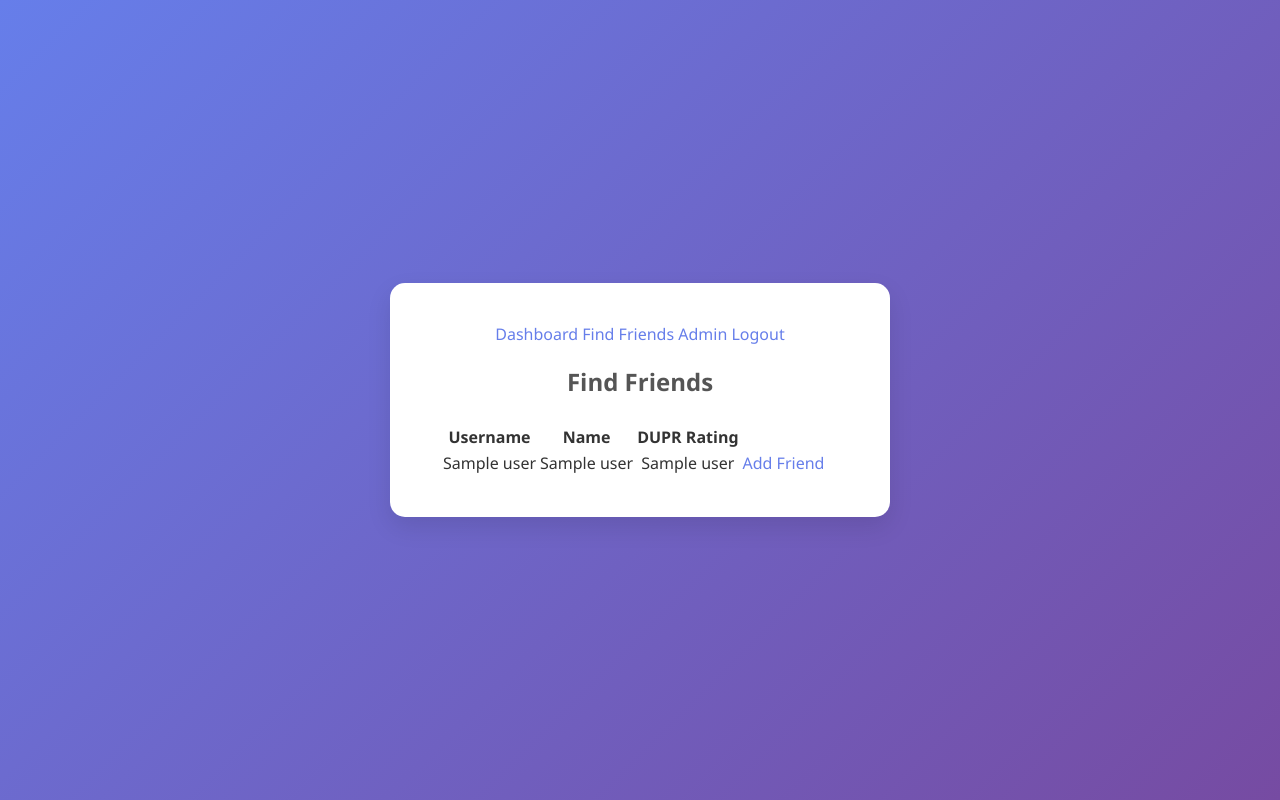
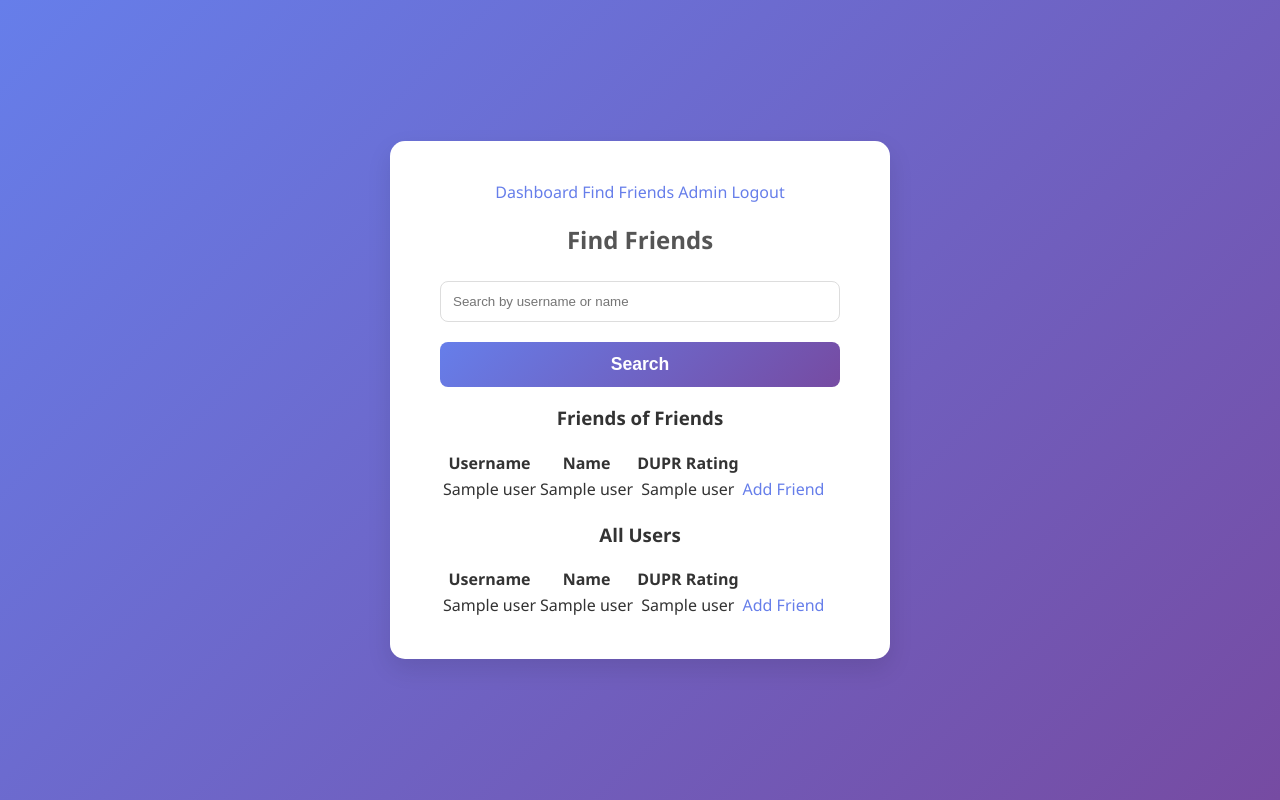
Before and after one commit to brewmarsh/pickaladder, a Flask app: page /users in a window 1280 px wide. Run offline with Flask 2, Linux system fonts and the light colour scheme; the visitor is signed in with stand-in values (Sample User, id 1); a database or web service that is not in the repository returns one stand-in record (values such as "Sample title"); some libraries are stand-ins or nearby versions.

Commit message:
I am now going to implement the new features.

```diff
--- a/app.py
+++ b/app.py
@@ -2,6 +2,7 @@ from flask import Flask, render_template, request, redirect, url_for, session
 import psycopg2
 import os
 from werkzeug.security import generate_password_hash, check_password_hash
+from werkzeug.utils import secure_filename
 
 app = Flask(__name__)
 app.secret_key = os.urandom(24)
@@ -37,6 +38,9 @@ def install():
         cur.close()
         conn.close()
         return redirect(url_for('login'))
+
+    if request.method == 'GET':
+        return render_template('welcome.html')
 
     if request.method == 'POST':
         username = request.form['username']
@@ -126,13 +130,27 @@ def users():
     if 'user_id' not in session:
         return redirect(url_for('login'))
     user_id = session['user_id']
+    search_term = request.args.get('search', '')
     conn = get_db_connection()
     cur = conn.cursor()
-    cur.execute('SELECT * FROM users WHERE id != %s', (user_id,))
+    if search_term:
+        cur.execute('SELECT * FROM users WHERE id != %s AND (username ILIKE %s OR name ILIKE %s)', (user_id, f'%{search_term}%', f'%{search_term}%'))
+    else:
+        cur.execute('SELECT * FROM users WHERE id != %s', (user_id,))
     all_users = cur.fetchall()
+
+    cur.execute("""
+        SELECT DISTINCT u.id, u.username, u.name, u.dupr_rating
+        FROM users u
+        JOIN friends f1 ON u.id = f1.friend_id
+        JOIN friends f2 ON f1.user_id = f2.friend_id
+        WHERE f2.user_id = %s AND u.id != %s AND u.id NOT IN (SELECT friend_id FROM friends WHERE user_id = %s)
+    """, (user_id, user_id, user_id))
+    fof = cur.fetchall()
+
     cur.close()
     conn.close()
-    return render_template('users.html', all_users=all_users)
+    return render_template('users.html', all_users=all_users, search_term=search_term, fof=fof)
 
 @app.route('/add_friend/<int:friend_id>')
 def add_friend(friend_id):
@@ -186,5 +204,55 @@ def reset_db():
     conn.close()
     return redirect(url_for('admin'))
 
+@app.route('/forgot_password', methods=['GET', 'POST'])
+def forgot_password():
+    if request.method == 'POST':
+        email = request.form['email']
+        # In a real application, you would send an email with a password reset link.
+        # For this example, we'll just redirect to a page where they can enter a new password.
+        return redirect(url_for('reset_password', email=email))
+    return render_template('forgot_password.html')
+
+@app.route('/reset_password', methods=['GET', 'POST'])
+def reset_password():
+    email = request.args.get('email')
+    if request.method == 'POST':
+        password = request.form['password']
+        hashed_password = generate_password_hash(password, method='pbkdf2:sha256')
+        conn = get_db_connection()
+        cur = conn.cursor()
+        cur.execute('UPDATE users SET password = %s WHERE email = %s', (hashed_password, email))
+        conn.commit()
+        cur.close()
+        conn.close()
+        return redirect(url_for('login'))
+    return render_template('reset_password.html', email=email)
+
+@app.route('/update_profile', methods=['POST'])
+def update_profile():
+    if 'user_id' not in session:
+        return redirect(url_for('login'))
+    user_id = session['user_id']
+    dupr_rating = request.form['dupr_rating'] or None
+    password = request.form['password']
+    profile_picture = request.files['profile_picture']
+    conn = get_db_connection()
+    cur = conn.cursor()
+
+    if profile_picture:
+        filename = secure_filename(profile_picture.filename)
+        profile_picture.save(os.path.join('static/uploads', filename))
+        cur.execute('UPDATE users SET profile_picture = %s WHERE id = %s', (filename, user_id))
+
+    if password:
+        hashed_password = generate_password_hash(password, method='pbkdf2:sha256')
+        cur.execute('UPDATE users SET dupr_rating = %s, password = %s WHERE id = %s', (dupr_rating, hashed_password, user_id))
+    else:
+        cur.execute('UPDATE users SET dupr_rating = %s WHERE id = %s', (dupr_rating, user_id))
+    conn.commit()
+    cur.close()
+    conn.close()
+    return redirect(url_for('dashboard'))
+
 if __name__ == '__main__':
     app.run(debug=True, host='0.0.0.0', port=27272)
--- a/init.sql
+++ b/init.sql
@@ -5,7 +5,8 @@ CREATE TABLE users (
     email TEXT,
     name TEXT,
     dupr_rating NUMERIC(3, 2),
-    is_admin BOOLEAN DEFAULT FALSE
+    is_admin BOOLEAN DEFAULT FALSE,
+    profile_picture TEXT
 );
 
 CREATE TABLE friends (
--- a/templates/install.html
+++ b/templates/install.html
@@ -16,9 +16,9 @@
                 <label for="password">Password:</label>
                 <input type="password" id="password" name="password" required>
                 <label for="email">Email:</label>
-                <input type="email" id="email" name="email">
+                <input type="email" id="email" name="email" required>
                 <label for="name">Name:</label>
-                <input type="text" id="name" name="name">
+                <input type="text" id="name" name="name" required>
                 <label for="dupr_rating">DUPR Rating:</label>
                 <input type="number" step="0.01" id="dupr_rating" name="dupr_rating">
                 <input type="submit" value="Create Admin">
--- a/templates/login.html
+++ b/templates/login.html
@@ -19,6 +19,7 @@
                 <input type="submit" value="Login">
             </form>
             <p>Don't have an account? <a href="/register">Register here</a>.</p>
+            <p><a href="/forgot_password">Forgot Password?</a></p>
         </div>
     </div>
 </body>
--- a/templates/users.html
+++ b/templates/users.html
@@ -10,6 +10,34 @@
     <div class="container">
         {% include 'navbar.html' %}
         <h2>Find Friends</h2>
+        <form method="get" action="/users">
+            <input type="text" name="search" placeholder="Search by username or name" value="{{ search_term }}">
+            <input type="submit" value="Search">
+        </form>
+        <h3>Friends of Friends</h3>
+        <div class="users-list">
+            <table>
+                <thead>
+                    <tr>
+                        <th>Username</th>
+                        <th>Name</th>
+                        <th>DUPR Rating</th>
+                        <th></th>
+                    </tr>
+                </thead>
+                <tbody>
+                    {% for user in all_users %}
+                        <tr>
+                            <td>{{ user[1] }}</td>
+                            <td>{{ user[4] }}</td>
+                            <td>{{ user[5] }}</td>
+                            <td><a href="/add_friend/{{ user[0] }}">Add Friend</a></td>
+                        </tr>
+                    {% endfor %}
+                </tbody>
+            </table>
+        </div>
+        <h3>All Users</h3>
         <div class="users-list">
             <table>
                 <thead>
```
Also changed, not shown: templates/dashboard.html (+13 -0 lines), templates/forgot_password.html (added, +21 -0 lines), templates/reset_password.html (added, +21 -0 lines), templates/welcome.html (added, +17 -0 lines).
